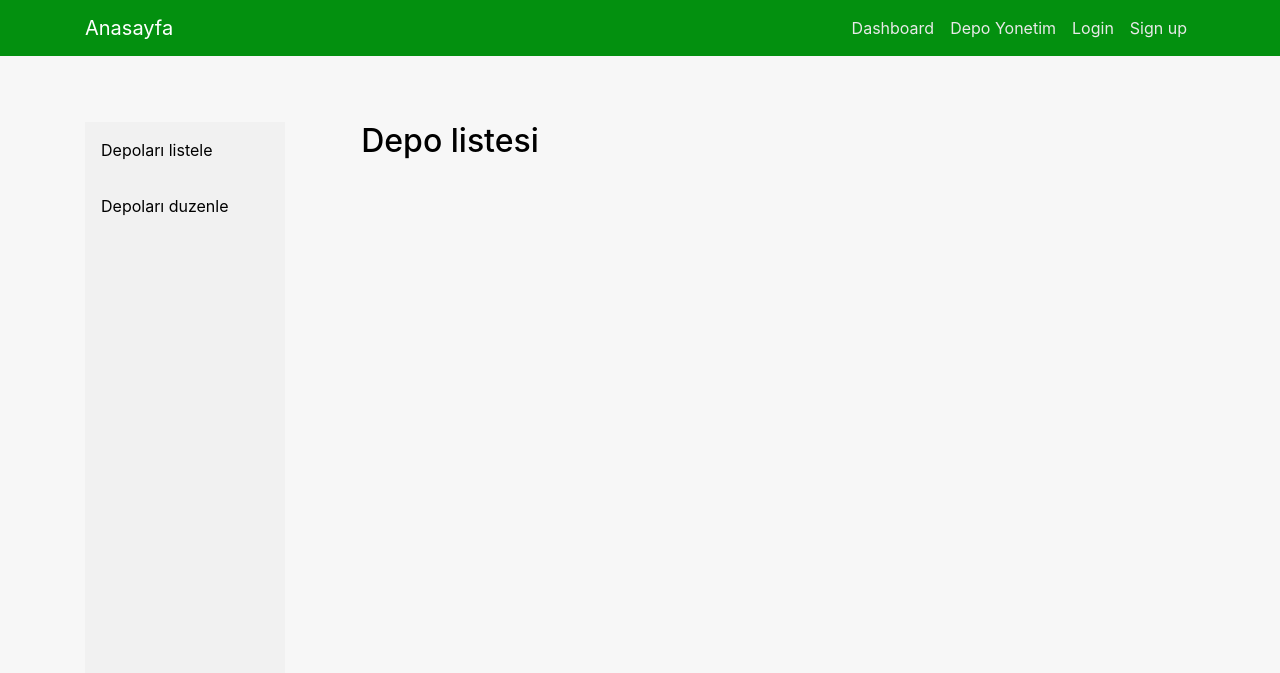
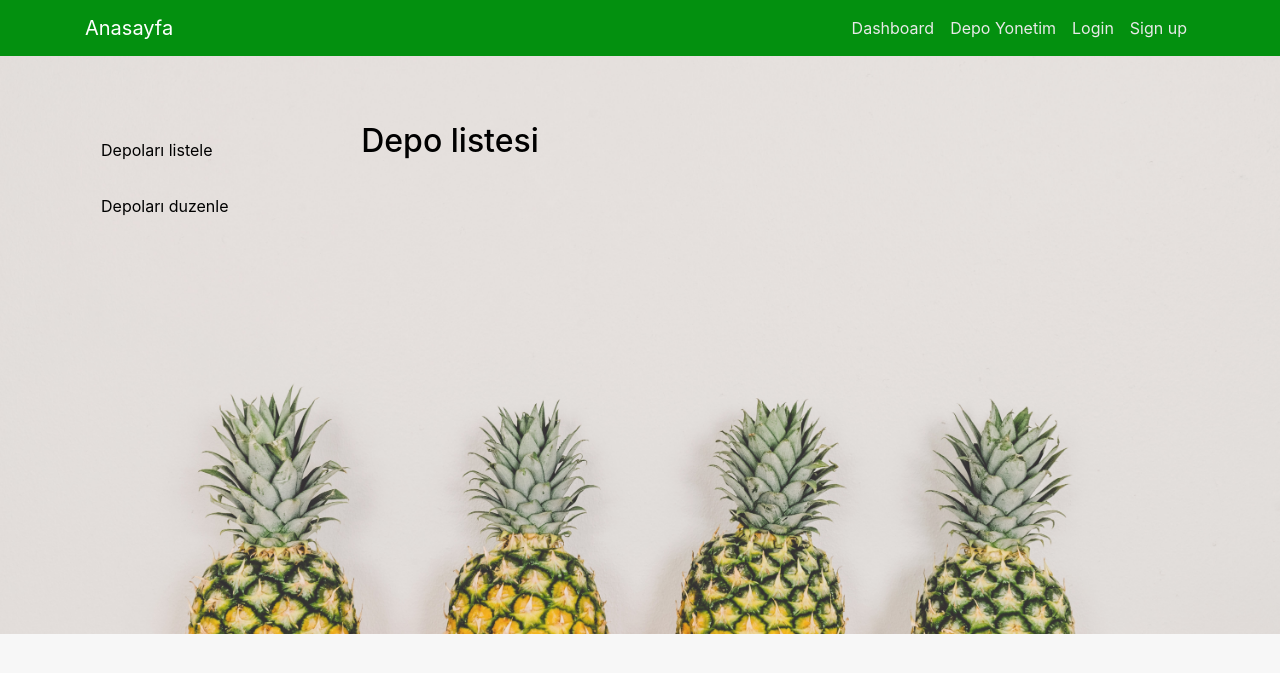
Before and after one commit to okanexe/2021_Fall_Bil372_stok_yonetimi, a Flask app: page /depo/list in a window 1280 px wide. Shown: the top 673 px of the page. Run offline with Flask 2, Linux system fonts and the light colour scheme; some libraries are stand-ins or nearby versions.

Commit message:
arayuz guncelleme ve iyilestirme

```diff
--- a/logistic/static/main.css
+++ b/logistic/static/main.css
@@ -1,5 +1,10 @@
 body {
     background: #f7f7f7;
+    background-image: url("andy.jpg");
+    background-repeat: no-repeat;
+    background-size: cover;
+    background-position: auto;
+    background-position-y: 32%;
     color: #000000;
     margin-top: 5rem;
   }
@@ -92,9 +97,9 @@ body {
   margin: 0;
   padding: 0;
   width: 200px;
-  background-color: #f1f1f1;
+  background-color: transparent;
   position: fixed;
-  height: 100%;
+  height: 45%;
   overflow: auto;
 }
 
@@ -114,7 +119,7 @@ body {
 
 /* Links on mouse-over */
 .sidebar a:hover:not(.active) {
-  background-color: #555;
+  background-color: rgb(197, 0, 0);
   color: white;
 }
 
```
Also changed, not shown: logistic/templates/dashboard.html (+5 -4 lines), logistic/static/andy.jpg (added).
